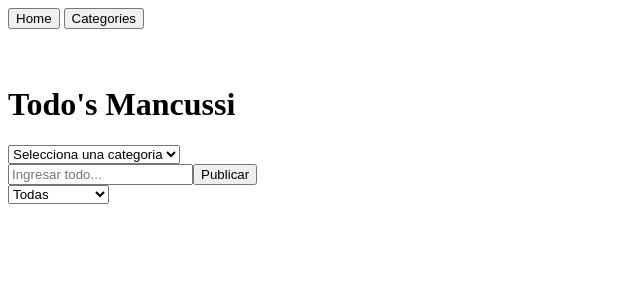
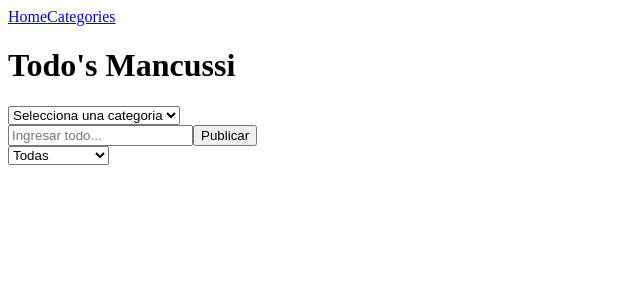
Before and after one commit to andyMancuso/todolist, a React (Create React App) app: page / in a window 1280 px wide. Shown: the top 300 px of the page, without its empty margins (0-640 px from the left). Built offline with nearby package versions, Linux system fonts and the light colour scheme.

Commit message:
Se terminó la primera section

```diff
--- a/package.json
+++ b/package.json
@@ -8,6 +8,7 @@
     "@testing-library/user-event": "^13.5.0",
     "react": "^18.2.0",
     "react-dom": "^18.2.0",
+    "react-router-dom": "^6.7.0",
     "react-scripts": "5.0.1",
     "web-vitals": "^2.1.4"
   },
--- a/src/App.js
+++ b/src/App.js
@@ -3,48 +3,31 @@ import { useState } from 'react'
 import Home from "./pages/Home";
 import Categories from './pages/Categories'
 
+import {
+  BrowserRouter,
+  Link,
+  Route,
+  Routes,
+} from "react-router-dom";
+
 
 const App = () => {
 
-  const [currentPage, setCurrentPage] = useState ('home')
-
   const [categoriesList, setCategoriesList] = useState (['Compras', 'Mochila'])
 
-  const goToPage = (page) => {
-    setCurrentPage(page)
-  }
-
-  if (currentPage === 'categories') {
-    return (
-      <>
-        <button onClick={() => goToPage('home')}>Home</button>
-        {' '}
-        <button onClick={() => goToPage('categories')}>Categories</button>
-        <br/>
-        <br/>
-        <br/>
-        <Categories
-          categoriesList={categoriesList}
-          setCategoriesList={setCategoriesList}
-        />
-
-      </>
-    )
-  }
 
   return (
-    <>
-      <button onClick={() => goToPage('home')}>Home</button>
-      {' '}
-      <button onClick={() => goToPage('categories')}>Categories</button>
-      <br/>
-      <br/>
-      <br/>
-      <Home
+    <BrowserRouter>
+    <Link to='/'>Home</Link>
+    <Link to='/categories'>Categories</Link>
+    <Routes>
+      <Route path='/' element={<Home categoriesList={categoriesList} />} />
+      <Route path='/categories' element={<Categories
         categoriesList={categoriesList}
-
-      />
-    </>
+        setCategoriesList={setCategoriesList}
+        />} />
+    </Routes>
+    </BrowserRouter>
   )
 }
 
```
Also changed, not shown: src/components/Select/index.js (+3 -8 lines), 1 other file (tests, documents, lock files or other folders).
